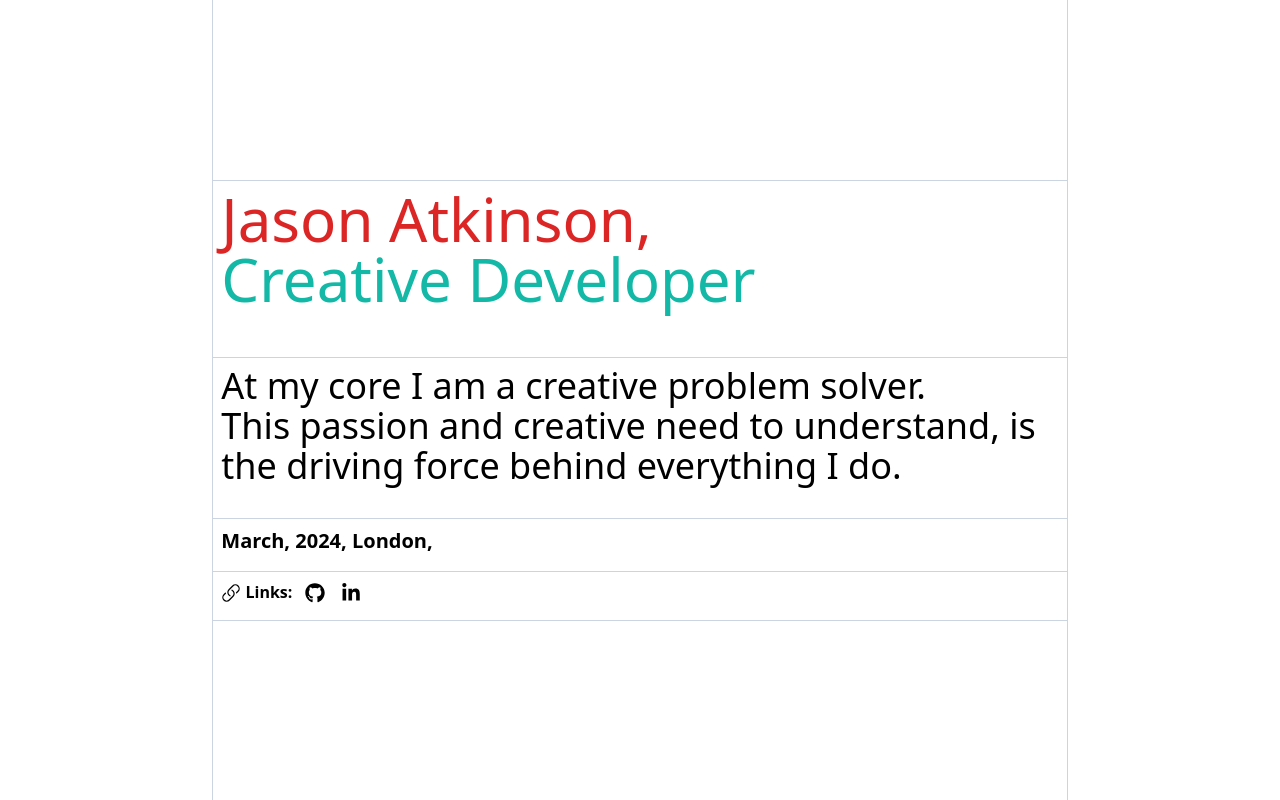
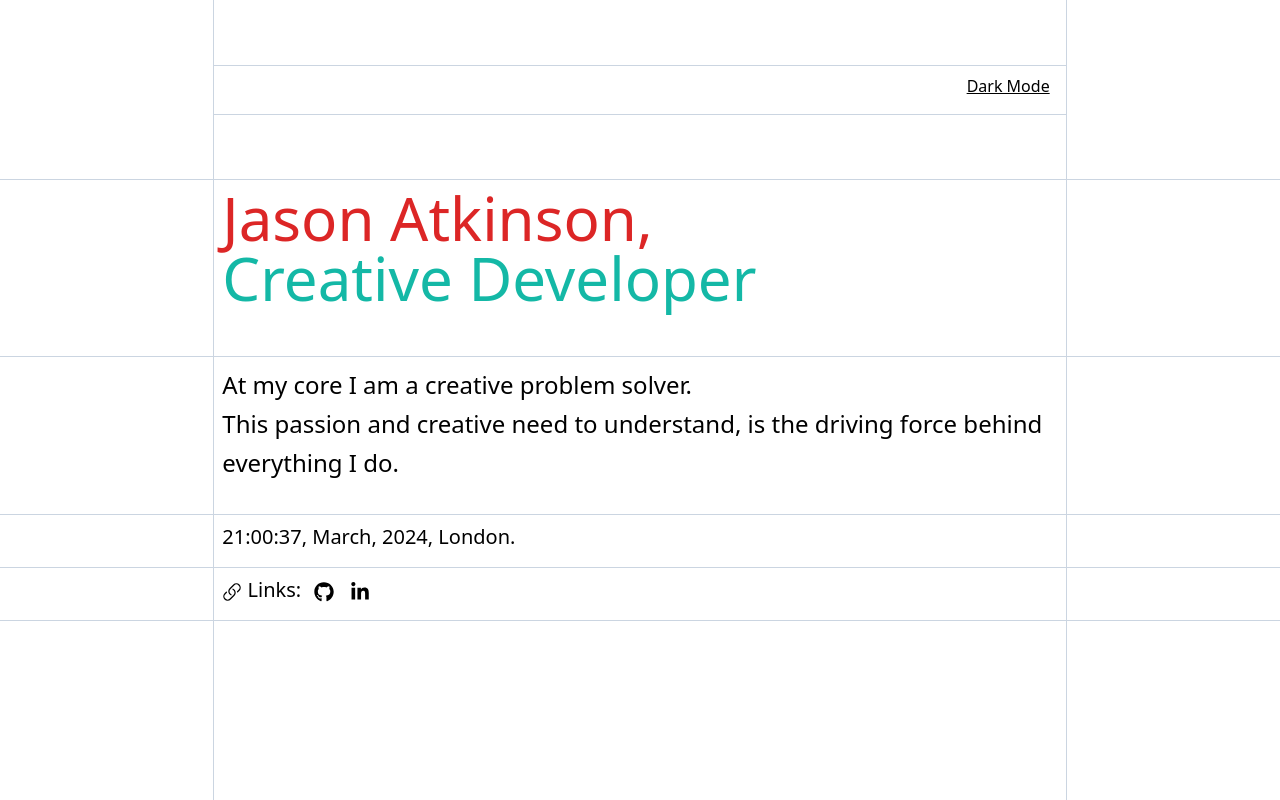
Before and after one commit to mejasonatkinson/profile-landing-page, a Vue app: page / in a window 1280 px wide. Built offline with nearby package versions, Linux system fonts and the light colour scheme.

Commit message:
Dark Mode, Time and Layout Fixes

```diff
--- a/src/App.vue
+++ b/src/App.vue
@@ -1,4 +1,5 @@
 <script setup lang="ts">
+import { reactive } from 'vue';
 
 const date = new Date();
 const months = ["January","February","March","April","May","June","July","August","September","October","November","December"];
@@ -264,61 +265,102 @@ const content = {
     ]
 };
 
-console.log(content);
+const state = reactive({
+  light: true,
+  count: 0,
+  time: "h" + ":" + "m" + ":" + "s",
+  timeFunction: () => {
+    const checkTime = (i: number) => {
+        if (i < 10) {
+            return "0" + i.toString();
+        } else {
+            return i;
+        }
+    }
+    const today = new Date();
+    let h: number = checkTime(Number(today.getHours().toLocaleString('en-GB')));
+    let m: number = checkTime(Number(today.getMinutes().toLocaleString('en-GB')));
+    let s: number = checkTime(Number(today.getSeconds().toLocaleString('en-GB')));
+    state.time = h + ":" + m + ":" + s;
+    setTimeout(() => {
+        state.timeFunction();
+    }, 1000);
+  }
+});
+
+state.timeFunction();
+
+if (localStorage.theme === 'dark' || (!('theme' in localStorage) && window.matchMedia('(prefers-color-scheme: dark)').matches)) {
+  document.documentElement.classList.add('dark');
+  localStorage.theme = 'dark';
+} else {
+  document.documentElement.classList.remove('dark');
+  localStorage.theme = 'light'
+}
+
+const lightDarkMode = () => {
+    state.light = !state.light;
+    if(state.light) {
+        document.documentElement.classList.remove('dark');
+        localStorage.theme = 'light'
+    } else {
+        document.documentElement.classList.add('dark');
+        localStorage.theme = 'dark';
+    }
+}
+
 
 </script>
 
 <template>
-<!-- <div class="absolute top-0 right-0">
-    Dark Mode / Light Mode
-</div> -->
 <div class="
-
-    bg-white text-black
-    dark:bg-black dark:text-white
-    h-screen w-screen flex align-middle
-
-
-
+    bg-brand_bg text-brand_text
+    h-screen w-screen flex flex-col
+    ">
+    <div class="w-full h-full">
+        <div class="flex w-8/12 h-full m-auto border-x border-brand_border">
+            <div class="block w-full m-auto border-y text-base text-right p-2 pb-4 border-brand_border">
+                <span class="p-2 cursor-pointer underline" :onclick="lightDarkMode">
+                    {{ state.light ? "Dark Mode" : "Light Mode" }}
+                </span>
+            </div>
+        </div>
+    </div>
+    <div class="h-fit w-full">
+        <div class="
+            border-y border-brand_border
             ">
             <div class="
-        h-screen
-        w-2/12
-        border-r border-slate-300
-        dark:border-slate-600
-
-        ">
-        <!-- Left -->
-    </div>
-    <div class="h-fit w-8/12 m-auto">
-        <div class="
-            border-y border-slate-300
-            dark:border-slate-600
+            w-8/12 m-auto
+            border-x border-brand_border
             ">
             <h1 class="
             text-4xl lg:text-6xl p-2 pb-12
             ">
                 <span class="
                 inline-block
-            text-red-600
+                text-brand_primary
                     ">
                     {{ content.title[0] + '&nbsp;' }}
                 </span>
                 <span class="
                 inline-block
-            text-teal-500
+                text-brand_secondary
                     ">
                     {{ content.title[1] }}
                 </span>
             </h1>
             </div>
+        </div>
         <div class="
-            border-b border-slate-300
-            dark:border-slate-600
+            border-b border-brand_border
+            ">
+            <div class="
+            w-8/12 m-auto
+            border-x border-brand_border
             ">
                 <h2 class="
-
-            text-2xl lg:text-4xl leading-normal
+                    text-2xl lg:leading-relaxed
                     p-2 pb-8
                     ">
                     {{ content.subtitle[0] }} <br>
@@ -326,13 +368,20 @@ console.log(content);
                     {{ content.subtitle[2] }}
                 </h2>
             </div>
+        </div>
         <div class="
-            border-b border-slate-300
-            dark:border-slate-600
+            border-b border-brand_border
+            ">
+            <div class="
+            w-8/12 m-auto
+            border-x border-brand_border
             ">
                 <p class="
-            text-xl font-semibold p-2 pb-4
+                    text-xl p-2 pb-4
                     ">
+                    <span>
+                        {{ state.time }},
+                    </span>
                     <span>
                         {{ content.month }},
                     </span>
@@ -340,19 +389,20 @@ console.log(content);
                         {{ content.year }},
                     </span>
                     <span>
-                {{ content.location }},
+                        {{ content.location }}.
                     </span>
-            <!-- <span>
-                {{ h + ":" + m + ":" + s }}
-            </span> -->
                 </p>
             </div>
+        </div>
         <div class="
-            border-b border-slate-300
-            dark:border-slate-600
+            border-b border-brand_border
             ">
             <div class="
-                text-base font-bold p-2 pb-4
+            w-8/12 m-auto
+            border-x border-brand_border
+            ">
+                <div class="
+                    text-xl p-2 pb-4
                     ">
                     <span>
                         <span class="[&>svg]:h-5 [&>svg]:w-5 inline">
@@ -395,38 +445,12 @@ console.log(content);
                 </div>
             </div>
         </div>
-    <div class="
-        h-screen
-        w-2/12
-        border-l border-slate-300
-        dark:border-slate-600
-
-        ">
-        <!-- Right -->
+    </div>
+    <div class="w-full h-full">
+        <div class="block w-8/12 h-full mx-auto border-x border-brand_border"></div>
     </div>
 </div>
 </template>
 
-<script lang="ts">
-    // const today = new Date();
-    // let h = today.getHours().toLocaleString('en-GB');
-    // let m = today.getMinutes().toLocaleString('en-GB');
-    // let s = today.getSeconds().toLocaleString('en-GB');
-
-    // function checkTime(i) {
-    // if (i < 10) {i = "0" + i};
-    // return i;
-    // }
-
-    // function startTime() {
-    // h = today.getHours().toLocaleString('en-GB');
-    // m = today.getMinutes().toLocaleString('en-GB');
-    // s = today.getSeconds().toLocaleString('en-GB');
-    // m = checkTime(m);
-    // s = checkTime(s);
-    // setTimeout(startTime, 1000);
-    // }
-    // startTime();
-</script>
 
 <style scoped></style>
--- a/src/main.ts
+++ b/src/main.ts
@@ -8,3 +8,5 @@ const app = createApp(App)
 
 app.use(pinia)
 app.mount('#app')
+
+// https://www.youtube.com/watch?v=vIBKSmWAdIA
--- a/src/style.css
+++ b/src/style.css
@@ -3,6 +3,32 @@
 @tailwind components;
 @tailwind utilities;
 
+:root {
+  --bg: #ffffff;
+  --text: #000000;
+  --border: #cbd5e1;
+  --primary: #dc2626;
+  --secondary: #14b8a6;
+  /* white */
+  /* black */
+  /* border-slate-300
+  #cbd5e1
+  border-slate-600
+  #475569 */
+  /* text-red-600
+  #dc2626 */
+  /* text-teal-500
+  #14b8a6 */
+}
+
+.dark {
+  --bg: #000000;
+  --text: #ffffff;
+  --border: #475569;
+  --primary: #dc2626;
+  --secondary: #14b8a6;
+}
+
 body {
   margin: 0;
 }
--- a/tailwind.config.js
+++ b/tailwind.config.js
@@ -1,11 +1,20 @@
 /** @type {import('tailwindcss').Config} */
 export default {
+  mode: 'jit',
   content: [
     './public/**/*.html',
     './src/**/*.{js,jsx,ts,tsx,vue}',
   ],
   theme: {
-    extend: {},
+    extend: {
+      colors: {
+        brand_bg: 'var(--bg)',
+        brand_text: 'var(--text)',
+        brand_border: 'var(--border)',
+        brand_primary: 'var(--primary)',
+        brand_secondary: 'var(--secondary)',
+      }
+    },
   },
   plugins: [],
 }
```
Lines whose indentation alone changed are shown as unchanged.
